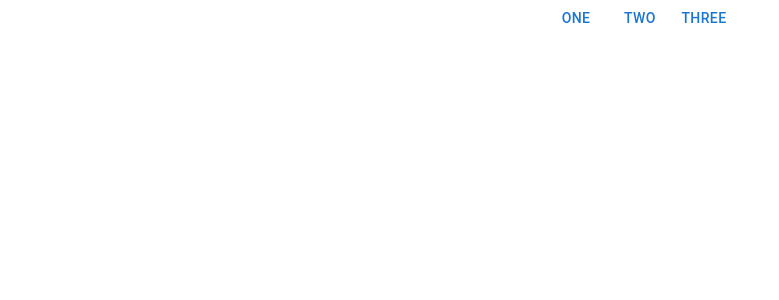
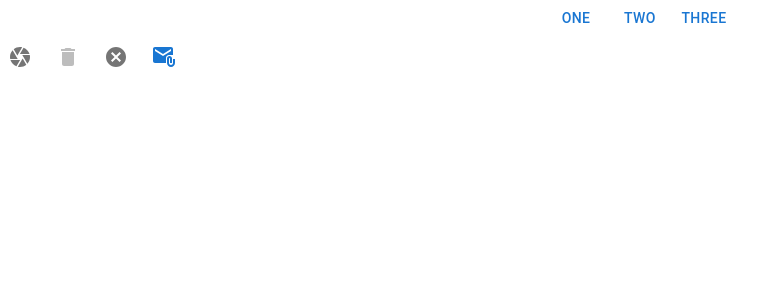
Before and after one commit to JohnKimaiyo/react_materail_ui_basics, a React (Create React App) app: page / in a window 1280 px wide. Shown: the top 300 px of the page, without its empty margins (0-779 px from the left). Built offline with nearby package versions, Linux system fonts and the light colour scheme.

Commit message:
icon button

```diff
--- a/src/App.js
+++ b/src/App.js
@@ -1,11 +1,13 @@
+
 import React from "react";
 import "./App.css";
 import Basic from "./Buttons/Basic";
-
+import Icon from"./Buttons/Icon";
 function App() {
   return (
     <div className="App">
       <Basic/>
+      <Icon/>
     </div>
   );
 }
--- a/src/Buttons/Basic.js
+++ b/src/Buttons/Basic.js
@@ -1,6 +1,6 @@
 import React from "react"
 import Button from "@mui/material/Button";
-// or
+
 
 
 export default function Basic() {
--- /dev/null
+++ b/src/Buttons/Icon.js
@@ -0,0 +1,25 @@
+import React from "react";
+import IconButton from "@mui/material/IconButton";
+import Stack from "@mui/material/Stack";
+import CameraIcon from "@mui/icons-material/Camera";
+import DeleteIcon from "@mui/icons-material/Delete";
+import CancelIcon from "@mui/icons-material/Cancel";
+import AttachEmailIcon from "@mui/icons-material/AttachEmail";
+export default function Icon() {
+  return (
+    <Stack direction="row" spacing={1}>
+      <IconButton aria-label="camera">
+        <CameraIcon />
+      </IconButton>
+      <IconButton aria-label="delete" disabled color="primary">
+        <DeleteIcon />
+      </IconButton>
+      <IconButton color="Secondary" arial-label="cancel">
+        <CancelIcon />
+      </IconButton>
+      <IconButton color="primary" aria-lable="attach email">
+        <AttachEmailIcon />
+      </IconButton>
+    </Stack>
+  );
+}
```
Also changed, not shown: src/Buttons/Contained.js (deleted), src/Buttons/Hanfleclikcs.js (deleted), src/Buttons/Outline.js (deleted).
